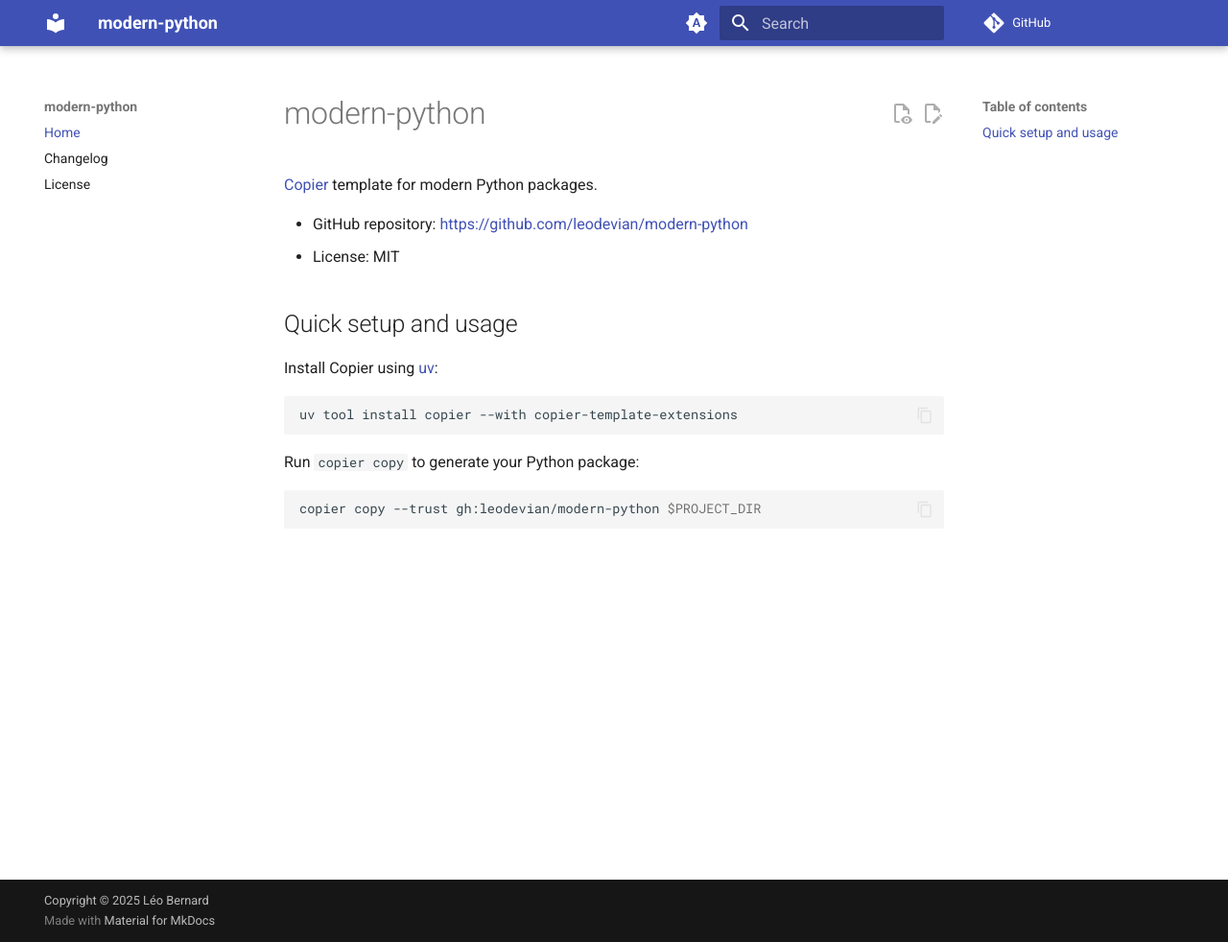
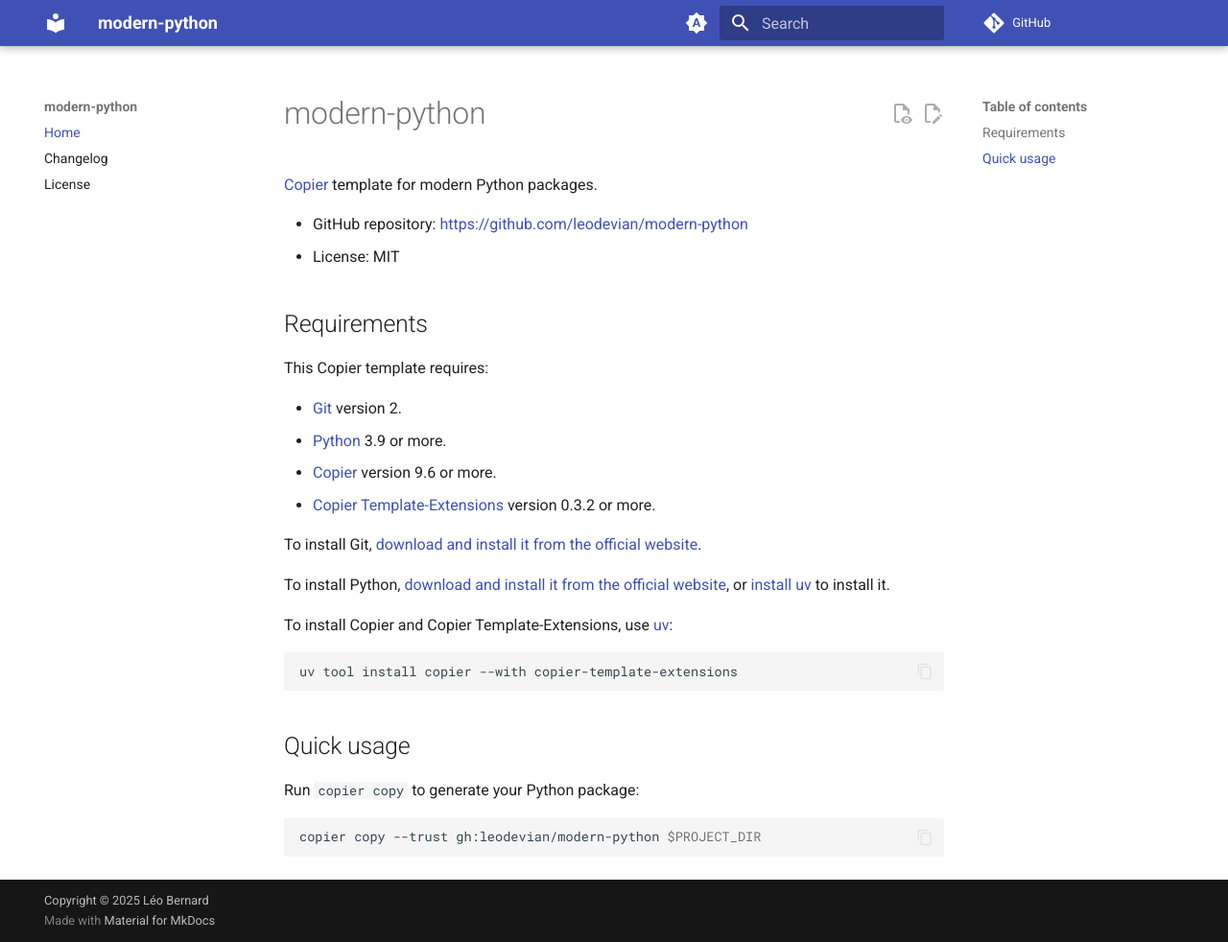
Before and after one commit to leodevian/modern-python, an MkDocs documentation site: the page built from docs/index.md, in a window 1280 px wide and 982 px high. Shown: the whole window at 96% size. Built offline with MkDocs 1.6.1 and Material for MkDocs 9.7.7, drawn with Linux system fonts in a browser that asks for light colours; comment, search, counter and statistics services are not loaded.

Commit message:
docs: add requirements to the documentation

````diff
--- a/docs/index.md
+++ b/docs/index.md
@@ -5,13 +5,27 @@
 - GitHub repository: <https://github.com/leodevian/modern-python>
 - License: MIT
 
-## Quick setup and usage
+## Requirements
 
-Install Copier using [uv](https://docs.astral.sh/uv/):
+This Copier template requires:
+
+- [Git](https://git-scm.com/) version 2.
+- [Python](https://www.python.org/) 3.9 or more.
+- [Copier](https://copier.readthedocs.io/en/stable/) version 9.6 or more.
+- [Copier Template-Extensions](https://github.com/copier-org/copier-template-extensions) version 0.3.2 or more.
+
+To install Git, [download and install it from the official website](https://git-scm.com/downloads).
+
+To install Python, [download and install it from the official website](https://www.python.org/downloads/),
+or [install uv](https://docs.astral.sh/uv/getting-started/installation/) to install it.
+
+To install Copier and Copier Template-Extensions, use [uv](https://docs.astral.sh/uv/):
 
 ```bash
 uv tool install copier --with copier-template-extensions
 ```
+
+## Quick usage
 
 Run `copier copy` to generate your Python package:
 
````
Also changed, not shown: README.md (+16 -2 lines), changelog.d/+c7c2ba6e.added.md (added, +1 -0 lines).
